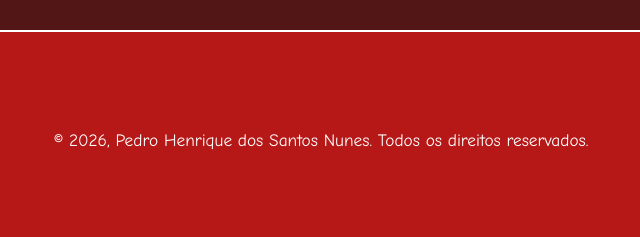
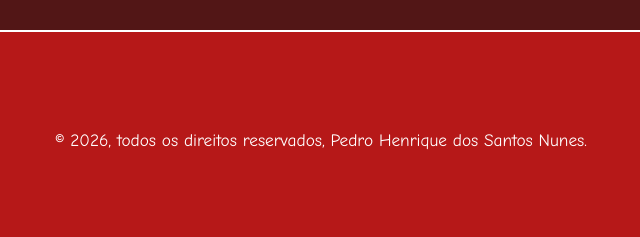
Before and after one commit to nomenico/Telefones-Departamentos-Publicos, a plain HTML site: page index.html in a window 1280 px wide. Shown: the part 686-923 px from the top of the page, 319-959 px from the left. Drawn offline with Linux system fonts and the light colour scheme.

Commit message:
Fix HTML formatting and ensure proper structure

```diff
--- a/index.html
+++ b/index.html
@@ -46,7 +46,7 @@
         </main>
     </div>
     <footer class="titulo">
-        <p>&copy; 2026, Pedro Henrique dos Santos Nunes. Todos os direitos reservados.</p>
+        <p>&copy; 2026, todos os direitos reservados, Pedro Henrique dos Santos Nunes.</p>
     </footer>
 </body>
 
```
